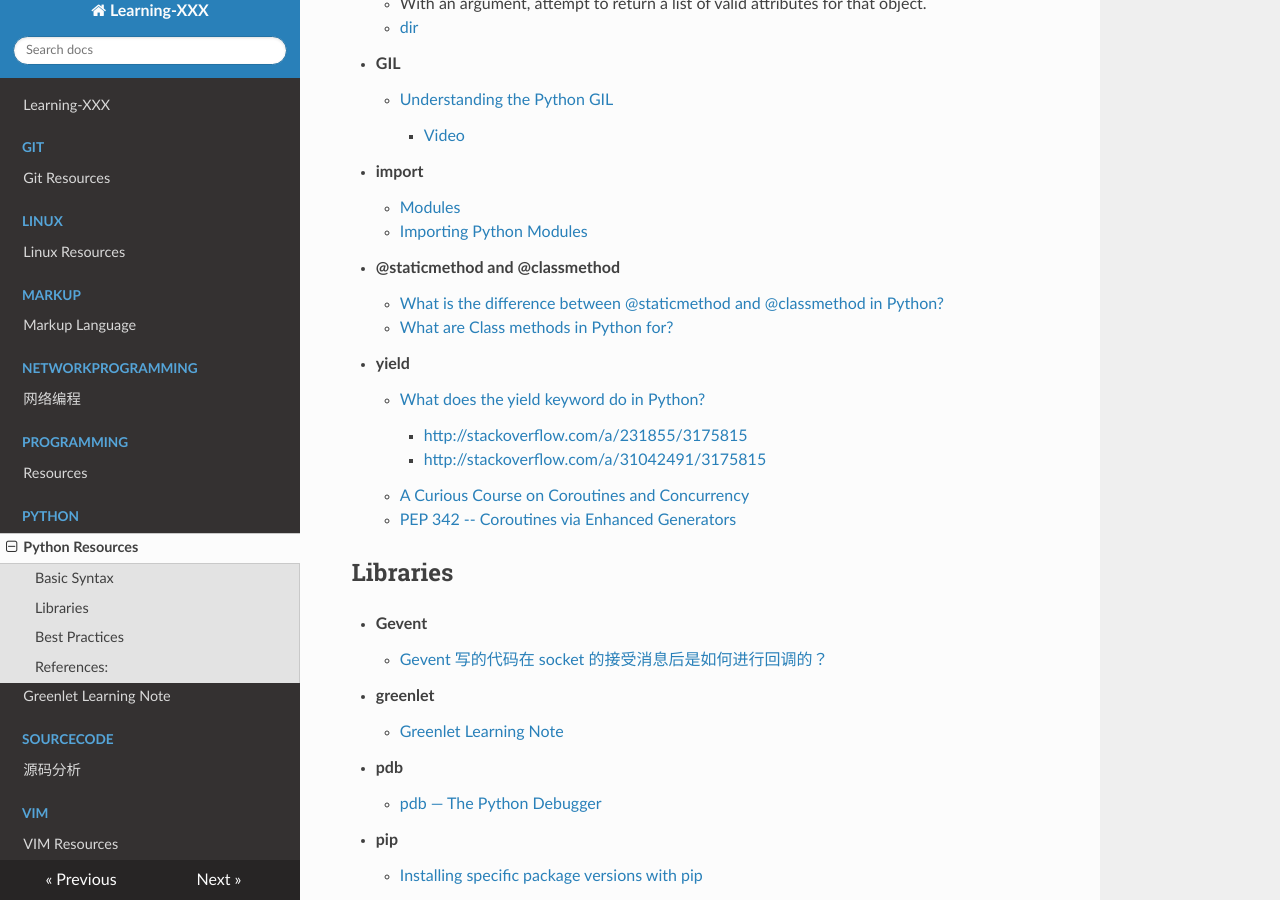
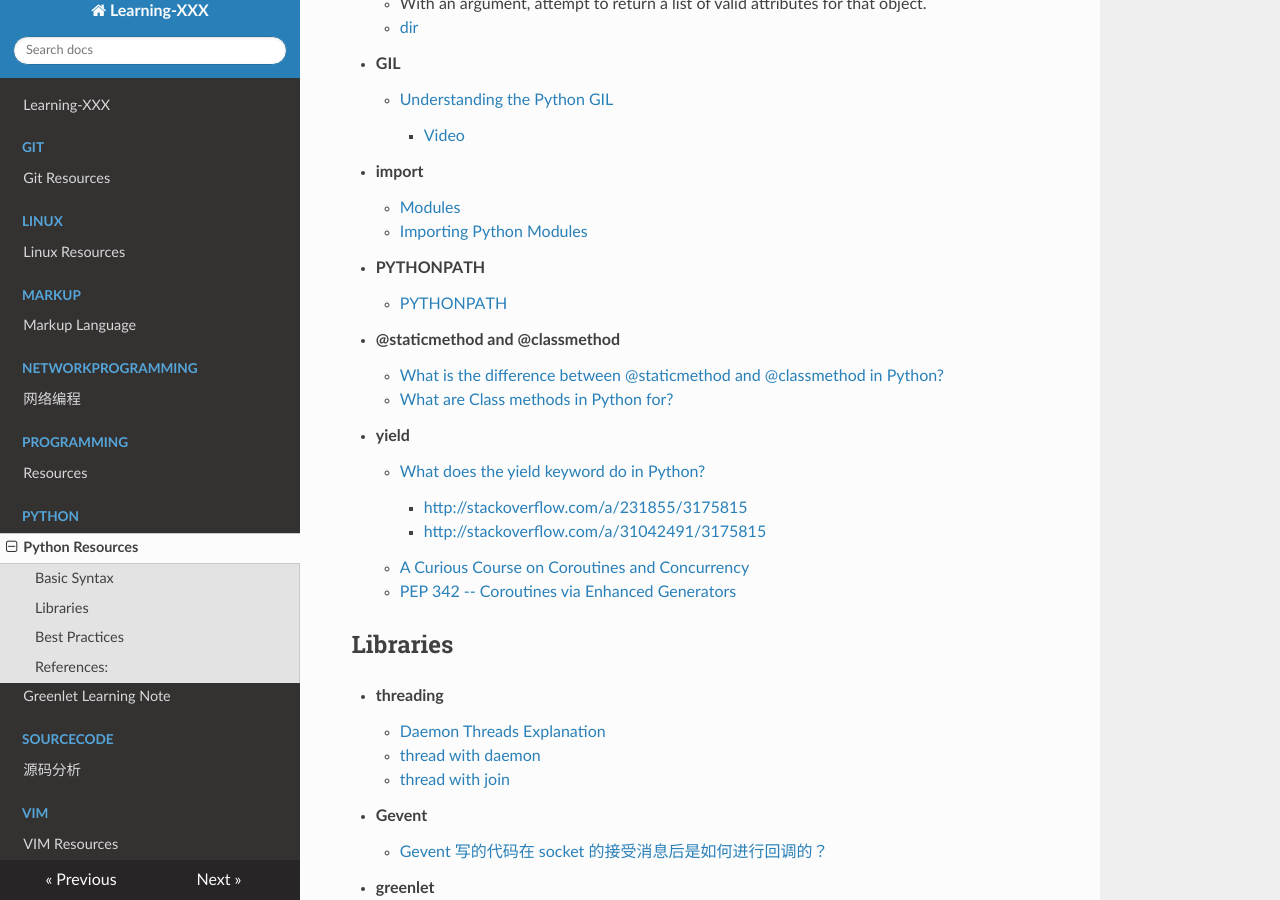
Before and after one commit to omsobliga/Learning-XXX, an MkDocs documentation site: the page built from docs/Python/README.md, in a window 1280 px wide and 900 px high, scrolled down 380 px. Built offline with MkDocs 1.6.1, drawn with Linux system fonts in a browser that asks for light colours; nearby versions of some CDN libraries.

Commit message:
Linux: add nc && Python: add PYTHONPATH and threading

```diff
--- a/docs/Python/README.md
+++ b/docs/Python/README.md
@@ -19,6 +19,9 @@
     - [Modules](https://docs.python.org/2/tutorial/modules.html)
     - [Importing Python Modules](http://effbot.org/zone/import-confusion.htm)
 
+- **PYTHONPATH**
+    - [PYTHONPATH](https://docs.python.org/2/using/cmdline.html#envvar-PYTHONPATH)
+
 - **@staticmethod and @classmethod**
     - [What is the difference between @staticmethod and @classmethod in Python?](http://stackoverflow.com/questions/136097/what-is-the-difference-between-staticmethod-and-classmethod-in-python)
     - [What are Class methods in Python for?](http://stackoverflow.com/a/38276/3175815)
@@ -31,6 +34,11 @@
     - [PEP 342 -- Coroutines via Enhanced Generators](https://www.python.org/dev/peps/pep-0342/)
 
 ## Libraries
+
+- **threading**
+    - [Daemon Threads Explanation](http://stackoverflow.com/questions/190010/daemon-threads-explanation)
+    - [thread with daemon](https://gist.github.com/omsobliga/9f50a0c9460f85d98149)
+    - [thread with join](https://gist.github.com/omsobliga/54922e86df976af9a727)
 
 - **Gevent**
     - [Gevent 写的代码在 socket 的接受消息后是如何进行回调的？](https://www.zhihu.com/question/20703476/answer/15911452)
```
Also changed, not shown: docs/Linux/README.md (+4 -0 lines).
